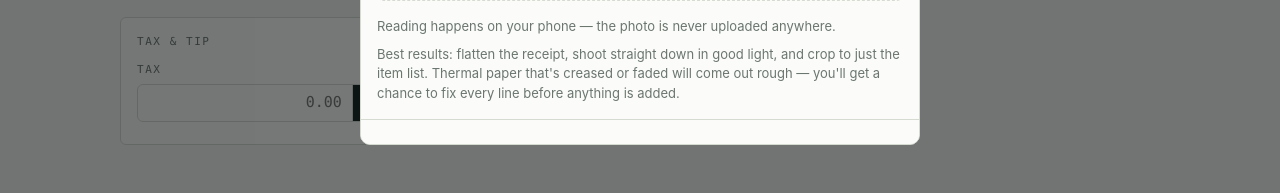
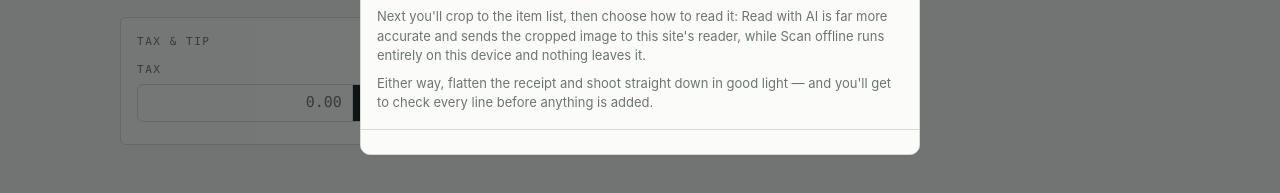
Before and after one commit to rsetia23/split-receipt, a website: page index.html in a window 1280 px wide. Both pictures are taken after a click on the button "Scan receipt". Shown: the part 445-638 px from the top of the page. Drawn offline with Linux system fonts and the light colour scheme.

Commit message:
Signpost the AI reader before the crop step
The pick screen still claimed the photo never leaves the device, which is
true of offline OCR but not of AI reading. It now names both paths and
what each does with the image.

Co-Authored-By: Claude Opus 5 <noreply@anthropic.com>

```diff
--- a/index.html
+++ b/index.html
@@ -2061,9 +2061,9 @@
     var tips = el("div");
     tips.style.marginTop = "16px";
     tips.appendChild(el("p", "scan-hint",
-      "Reading happens on your phone — the photo is never uploaded anywhere."));
+      "Next you'll crop to the item list, then choose how to read it: Read with AI is far more accurate and sends the cropped image to this site's reader, while Scan offline runs entirely on this device and nothing leaves it."));
     tips.appendChild(el("p", "scan-hint",
-      "Best results: flatten the receipt, shoot straight down in good light, and crop to just the item list. Thermal paper that's creased or faded will come out rough — you'll get a chance to fix every line before anything is added."));
+      "Either way, flatten the receipt and shoot straight down in good light — and you'll get to check every line before anything is added."));
     sheetBody.appendChild(tips);
 
     setFoot([]);
```
